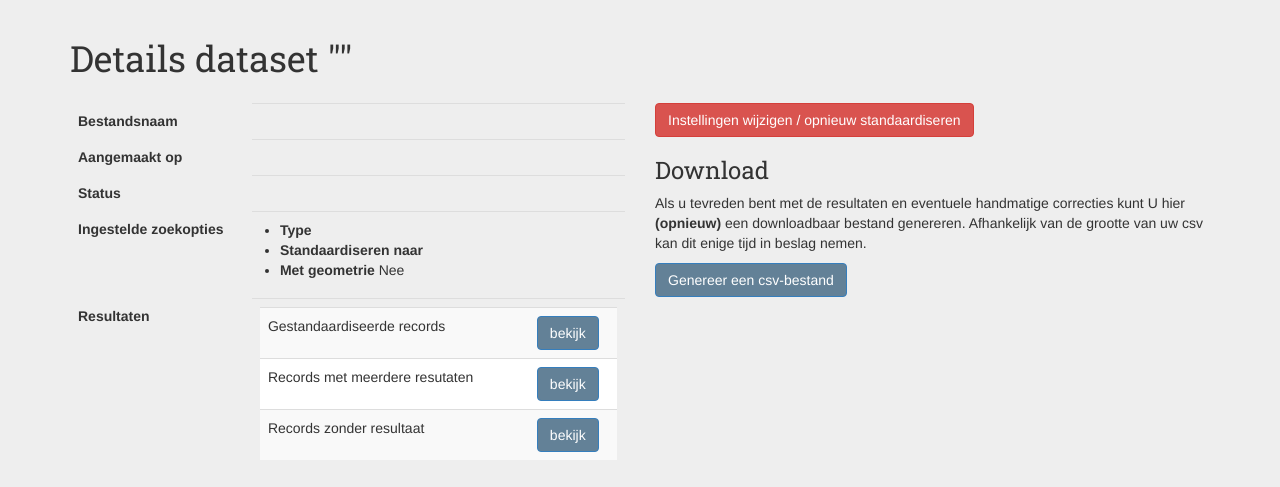
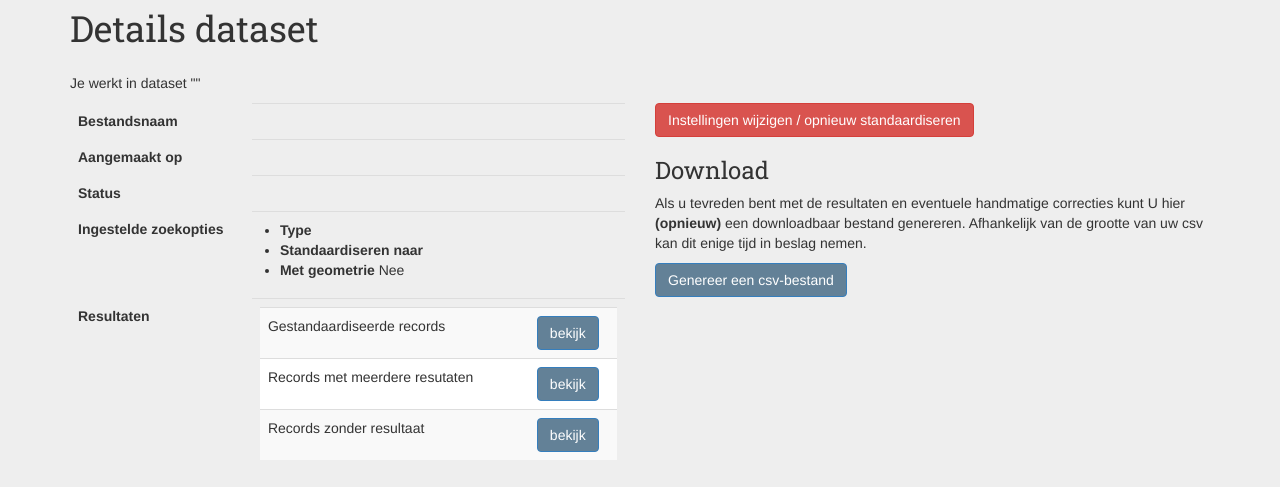
Before and after one commit to erfgoed-en-locatie/place-identificator, a PHP site: template app/views/datasets/details.html.twig in a window 1280 px wide. Shown: the part 51-538 px from the top of the page. After the commit the page ends 503 px from the top, so only its background shows below. Run offline with PHP 8.4, Linux system fonts and the light colour scheme; the template is opened without the code that fills it, so the values that code supplies are empty; some libraries are stand-ins or nearby versions.

Commit message:
consistent naming in templates

```diff
--- a/app/views/datasets/details.html.twig
+++ b/app/views/datasets/details.html.twig
@@ -2,7 +2,8 @@
 
 {% block content %}
 
-    <h1>Details dataset "{{ dataset.name }}"</h1>
+    <h1>Details dataset</h1>
+    <p>Je werkt in dataset "<a href="/datasets/{{ dataset.id }}">{{ dataset.name }}</a>"</p>
 
     <div class="row">
         <div class="col-md-6">
--- a/app/views/datasets/multiples.twig
+++ b/app/views/datasets/multiples.twig
@@ -29,6 +29,7 @@
 
     <div class="row">
         <div class="col-md-12">
+            <h2>Resultaat</h2>
             <p>Je werkt in dataset "<a href="/datasets/{{ dataset.id }}">{{ dataset.name }}</a>"</p>
 
             <div id="resultnav">
--- a/app/views/datasets/noresults.twig
+++ b/app/views/datasets/noresults.twig
@@ -52,6 +52,7 @@
 
     <div class="row">
         <div class="col-md-12">
+            <h2>Resultaat</h2>
             <p>Je werkt in dataset "<a href="/datasets/{{ dataset.id }}">{{ dataset.name }}</a>"</p>
 
             <div id="resultnav">
--- a/app/views/datasets/standardized.twig
+++ b/app/views/datasets/standardized.twig
@@ -3,6 +3,7 @@
 {% block content %}
     <div class="row">
         <div class="col-md-12">
+            <h2>Resultaat</h2>
             <p>Je werkt in dataset "<a href="{{ path('datasets-show', {'id': dataset.id }) }}">{{ dataset.name }}</a>"</p>
 
             <div id="resultnav">
--- a/app/views/datasets/test.result.html.twig
+++ b/app/views/datasets/test.result.html.twig
@@ -4,7 +4,8 @@
 
     <div class="row">
         <div class="col-md-12">
-            <h1>Dataset "{{ dataset.name }}"</h1>
+            <h1>Testresultaten</h1>
+            <p>Je werkt in dataset "<a href="/datasets/{{ dataset.id }}">{{ dataset.name }}</a>"</p>
 
             {{ html|raw }}
         </div>
--- a/app/views/datasets/unmappables.twig
+++ b/app/views/datasets/unmappables.twig
@@ -28,6 +28,7 @@
 
     <div class="row">
         <div class="col-md-12">
+            <h2>Resultaat</h2>
             <p>Je werkt in dataset "<a href="/datasets/{{ dataset.id }}">{{ dataset.name }}</a>"</p>
 
             <div id="resultnav">
--- a/app/views/layout.html.twig
+++ b/app/views/layout.html.twig
@@ -39,8 +39,8 @@
 
     <style type="text/css">
         body {
-            min-height: 2000px;
-            padding-top: 70px;
+            min-height: 1200px;
+            padding-top: 40px;
         }
     </style>
 
```
